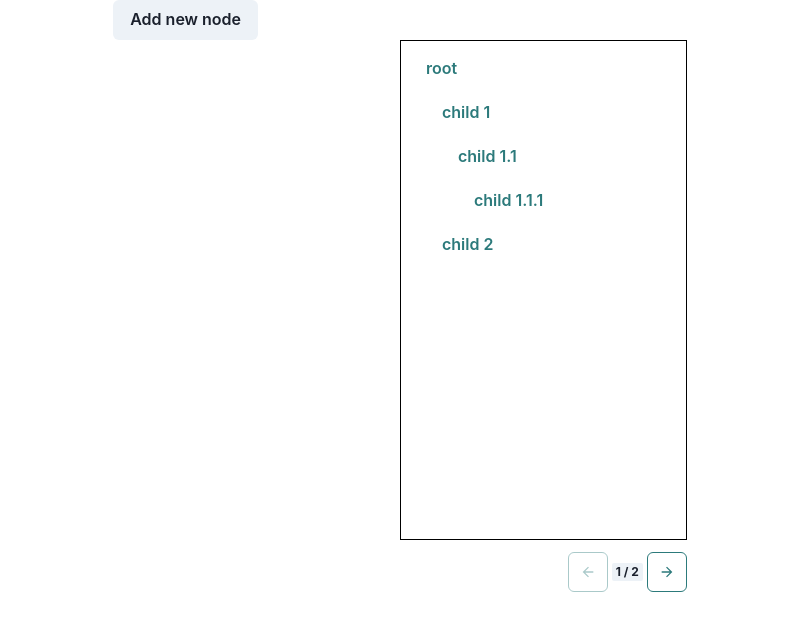
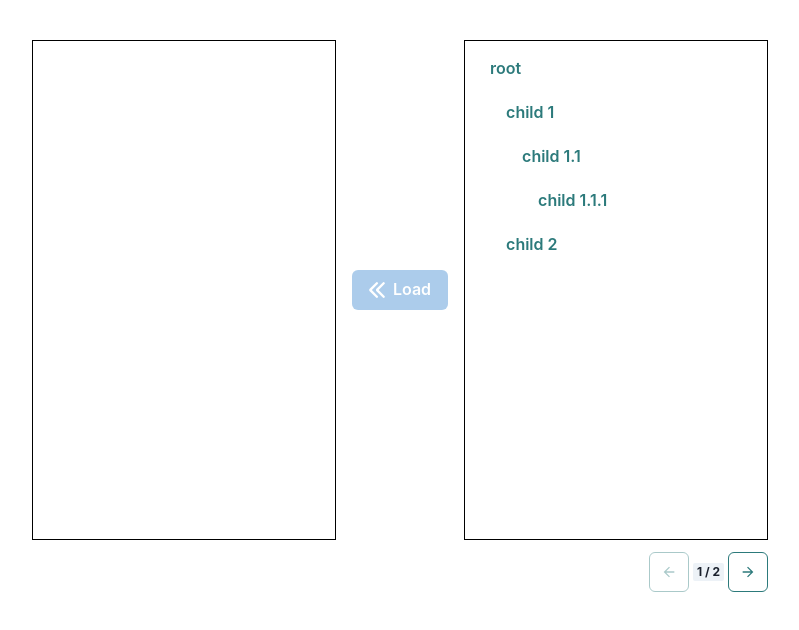
Before and after one commit to nellu-art/my-task-solution, a React (Vite) app: page / in a window 1280 px wide. Shown: the top 630 px of the page, without its empty margins (240-1039 px from the left). Built offline with nearby package versions, Linux system fonts and the light colour scheme.

Commit message:
add logic to load items from DB to cache

```diff
--- a/src/App.jsx
+++ b/src/App.jsx
@@ -1,8 +1,10 @@
+import { PropTypes } from 'prop-types';
+import { createPortal } from 'react-dom';
+import { useEffect, useRef, useState } from 'react';
 import { Box, Button, Container, IconButton, Badge } from '@chakra-ui/react';
-import { ArrowBackIcon, ArrowForwardIcon } from '@chakra-ui/icons';
-import { useEffect, useState } from 'react';
+import { ArrowBackIcon, ArrowForwardIcon, ArrowLeftIcon } from '@chakra-ui/icons';
 
-import { readDatabase } from './api/endpoints';
+import { readDatabase, readCache, loadNodeToCache } from './api/endpoints';
 
 import { RenderNode } from './components/RenderNode';
 
@@ -24,7 +26,7 @@ function isChildOf(node, parent) {
   return parent.children.some((child) => isChildOf(node, child));
 }
 
-function DBTreeView() {
+function DBTreeView({ renderActionToPortal, onCacheChanged }) {
   const [nodes, setNodes] = useState([]);
   const [selectedNodeId, setSelectedNodeId] = useState(null);
   const [pagination, setPagination] = useState({
@@ -91,6 +93,25 @@ function DBTreeView() {
 
   return (
     <>
+      {renderActionToPortal(
+        <Button
+          leftIcon={<ArrowLeftIcon />}
+          colorScheme='blue'
+          variant='solid'
+          isDisabled={!selectedNodeId}
+          onClick={() => {
+            if (!selectedNodeId) {
+              return;
+            }
+
+            loadNodeToCache(selectedNodeId);
+            onCacheChanged();
+            setSelectedNodeId(null);
+          }}
+        >
+          Load
+        </Button>
+      )}
       <Box height='500px' border='1px solid black' p={2} overflow='auto'>
         {displayNodes.map((node) => {
           return (
@@ -129,26 +150,107 @@ function DBTreeView() {
   );
 }
 
-function App() {
-  // const data = { ...cache.data, ...cache.changes };
+function mapNodeChildrenWithCacheData(node, cache) {
+  return {
+    ...node,
+    children: node.children
+      .map((childId) => cache[childId] ?? null)
+      .filter((value) => !!value)
+      .map((child) => mapNodeChildrenWithCacheData(child, cache)),
+  };
+}
+
+function CachedTreeView({ isCacheStale, onCacheUpdated }) {
+  const [cache, setCache] = useState({});
+  const [selectedNodeId, setSelectedNodeId] = useState(null);
+
+  useEffect(() => {
+    const fetchData = async () => {
+      const newData = await readCache();
+
+      setCache(newData);
+    };
+
+    try {
+      fetchData();
+    } catch (error) {
+      console.error(error);
+    }
+  }, []);
+
+  useEffect(() => {
+    if (!isCacheStale) {
+      return;
+    }
+
+    const fetchData = async () => {
+      const newData = await readCache();
+
+      setCache(newData);
+    };
+
+    try {
+      fetchData();
+      onCacheUpdated();
+    } catch (error) {
+      console.error(error);
+    }
+  }, [isCacheStale, onCacheUpdated]);
+
+  const displayNodes = Object.values(cache)
+    .map((node) => mapNodeChildrenWithCacheData(node, cache))
+    .reduce((result, node, _, list) => {
+      const isIncluded = list.some((item) => isChildOf(node, item));
+
+      if (isIncluded) {
+        return result;
+      } else {
+        result.push(node);
+      }
+
+      return result;
+    }, []);
 
   return (
-    <Container width='100vw' height='100vh'>
-      <Button
-        onClick={() => {
-          // if (!selectedNodeId) {
-          //   return;
-          // }
-          // cache.add('New node', selectedNodeId);
-          // setSelectedNodeId(null);
-        }}
-      >
-        Add new node
-      </Button>
-      <Box display='flex'>
-        <Box flex={1} maxWidth='50%' />
+    <>
+      <Box height='500px' border='1px solid black' p={2} overflow='auto'>
+        {displayNodes.map((node) => {
+          return (
+            <RenderNode
+              key={node.id}
+              node={node}
+              nestingLevel={0}
+              onSelectNode={setSelectedNodeId}
+              selectedNodeId={selectedNodeId}
+            />
+          );
+        })}
+      </Box>
+    </>
+  );
+}
+
+function App() {
+  const middleItemRef = useRef(null);
+  const [isCacheStale, setIsCacheStale] = useState(false);
+
+  return (
+    <Container width='100vw' height='100vh' pt={10} maxWidth='60vw'>
+      <Box display='flex' gap={4}>
         <Box flex={1} maxWidth='50%'>
-          <DBTreeView />
+          <CachedTreeView
+            isCacheStale={isCacheStale}
+            onCacheUpdated={() => setIsCacheStale(false)}
+          />
+        </Box>
+        <Box ref={middleItemRef} display='flex' alignItems='center' height='500px' />
+        <Box flex={1} maxWidth='50%'>
+          <DBTreeView
+            renderActionToPortal={(children) =>
+              middleItemRef.current && createPortal(children, middleItemRef.current)
+            }
+            onCacheChanged={() => setIsCacheStale(true)}
+          />
         </Box>
       </Box>
     </Container>
@@ -156,3 +258,13 @@ function App() {
 }
 
 export default App;
+
+DBTreeView.propTypes = {
+  renderActionToPortal: PropTypes.func.isRequired,
+  onCacheChanged: PropTypes.func.isRequired,
+};
+
+CachedTreeView.propTypes = {
+  isCacheStale: PropTypes.bool,
+  onCacheUpdated: PropTypes.func.isRequired,
+};
--- a/src/api/endpoints.js
+++ b/src/api/endpoints.js
@@ -1,15 +1,16 @@
 import { Database } from './Database';
 import { Cache } from './Cache';
+import { cloneDeep } from 'lodash';
 
 const db = new Database();
 const cache = new Cache(db);
 
-export function fetchNode(id) {
+export function loadNodeToCache(id) {
   cache.fetch(id);
 }
 
 export function readCache() {
-  return cache.data;
+  return { ...cloneDeep(cache.data), ...cloneDeep(cache.changes) };
 }
 
 export function readDatabase(offset) {
```
